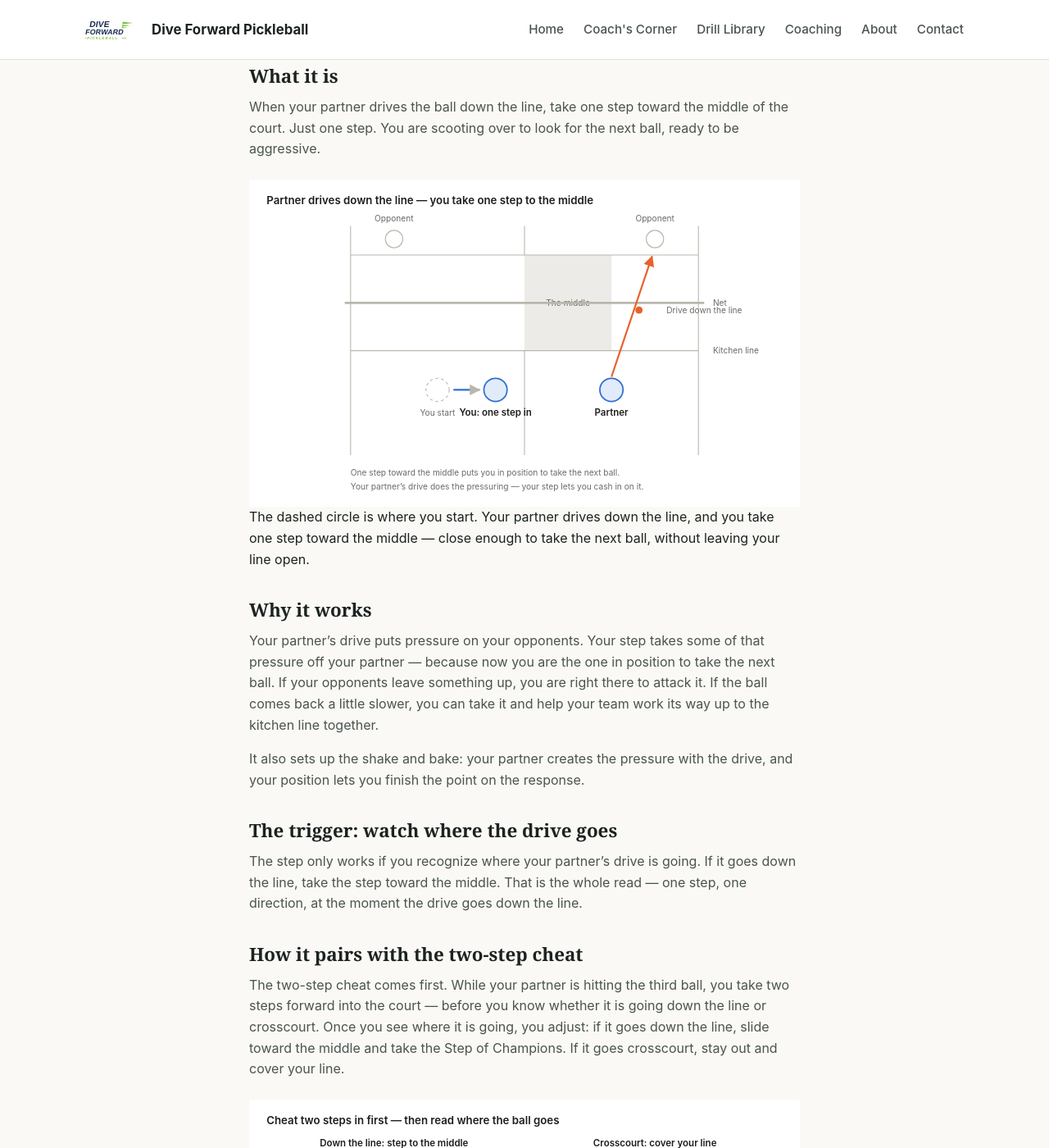
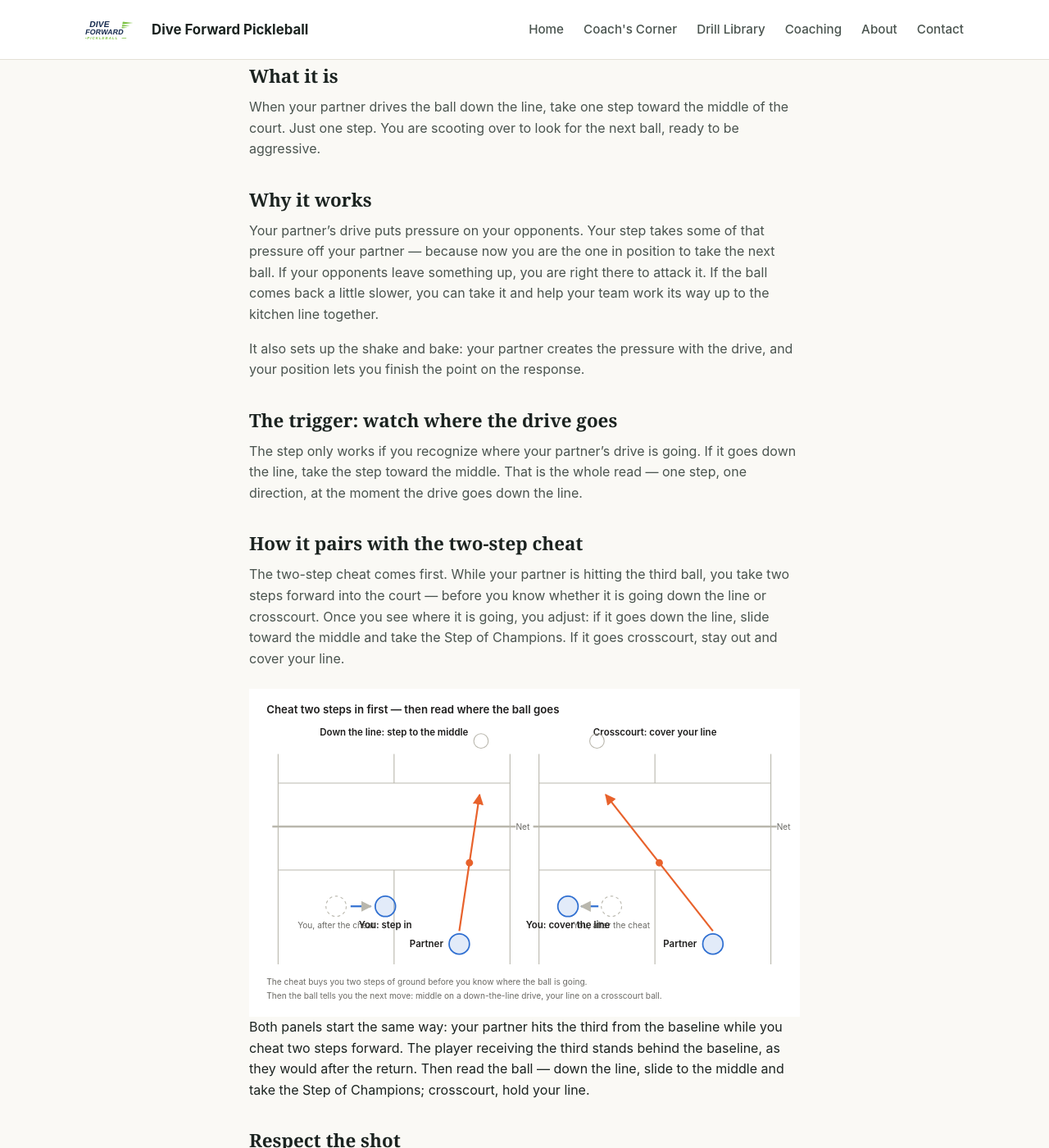
Before and after one commit to forwardpickleballorg-art/forwardpickleballorg-art.github.io, a Jekyll site: the page built from _posts/2026-11-12-step-of-champions.html, in a window 1280 px wide and 1400 px high, scrolled down 343 px. Shown: the whole window at 82% size. Built offline with Jekyll 4.4.1, drawn with Linux system fonts in a browser that asks for light colours; some of the changed text lies outside the part shown.

Commit message:
Remove diagram 1 and move return player behind baseline in diagram 2 on Step of Champions

```diff
--- a/_posts/2026-11-12-step-of-champions.html
+++ b/_posts/2026-11-12-step-of-champions.html
@@ -11,58 +11,6 @@
 <h2>What it is</h2>
 <p>When your partner drives the ball down the line, take one step toward the middle of the court. Just one step. You are scooting over to look for the next ball, ready to be aggressive.</p>
 
-<figure style="margin: 1.5rem 0;">
-<style>
-  .champions-diagram { --bg: #ffffff; --ink: #1f1e1d; --quiet: #6b6a65; --line: #b9b7ad; --zone: #ecebe7; --accent: #2f6fd1; --accent-fill: rgba(47, 111, 209, 0.14); --ball: #e8622c; background: var(--bg); color: var(--ink); font-family: -apple-system, BlinkMacSystemFont, "Segoe UI", Roboto, Helvetica, Arial, sans-serif; }
-  @media (prefers-color-scheme: dark) {
-    .champions-diagram { --bg: #1c1c1b; --ink: #f0efe9; --quiet: #a9a79e; --line: #6b6a65; --zone: #2c2c2a; --accent: #6aa3f0; --accent-fill: rgba(106, 163, 240, 0.18); --ball: #f08a5d; }
-  }
-  .champions-diagram svg { width: 100%; height: auto; display: block; }
-</style>
-<div class="champions-diagram">
-<svg viewBox="0 0 760 452" role="img" aria-label="Your partner drives down the line and you take one step toward the middle" font-size="13">
-  <defs>
-    <marker id="champ-arrow" viewBox="0 0 10 10" refX="9" refY="5" markerWidth="6" markerHeight="6" orient="auto-start-reverse">
-      <path d="M0 0L10 5L0 10z" fill="var(--line)"/>
-    </marker>
-    <marker id="champ-drive" viewBox="0 0 10 10" refX="9" refY="5" markerWidth="6" markerHeight="6" orient="auto-start-reverse">
-      <path d="M0 0L10 5L0 10z" fill="var(--ball)"/>
-    </marker>
-  </defs>
-  <text x="24" y="34" font-size="15" font-weight="600" fill="var(--ink)">Partner drives down the line &mdash; you take one step to the middle</text>
-  <polygon points="380,104 380,236 500,236 500,104" fill="var(--zone)"/>
-  <text x="440" y="174" text-anchor="middle" font-size="11.5" fill="var(--quiet)">The middle</text>
-  <g fill="none" stroke="var(--line)" stroke-width="1.25">
-    <line x1="140" y1="64" x2="140" y2="380"/>
-    <line x1="620" y1="64" x2="620" y2="380"/>
-    <line x1="140" y1="104" x2="620" y2="104"/>
-    <line x1="140" y1="236" x2="620" y2="236"/>
-    <line x1="380" y1="64" x2="380" y2="104"/>
-    <line x1="380" y1="236" x2="380" y2="380"/>
-  </g>
-  <line x1="132" y1="170" x2="628" y2="170" stroke="var(--line)" stroke-width="3"/>
-  <text x="640" y="174" font-size="11.5" fill="var(--quiet)">Net</text>
-  <text x="640" y="240" font-size="11.5" fill="var(--quiet)">Kitchen line</text>
-  <circle cx="560" cy="82" r="12" fill="none" stroke="var(--line)" stroke-width="1.25"/>
-  <circle cx="200" cy="82" r="12" fill="none" stroke="var(--line)" stroke-width="1.25"/>
-  <text x="560" y="58" text-anchor="middle" font-size="11.5" fill="var(--quiet)">Opponent</text>
-  <text x="200" y="58" text-anchor="middle" font-size="11.5" fill="var(--quiet)">Opponent</text>
-  <line x1="500" y1="272" x2="556" y2="106" stroke="var(--ball)" stroke-width="2.5" marker-end="url(#champ-drive)"/>
-  <circle cx="538" cy="180" r="5" fill="var(--ball)"/>
-  <text x="576" y="184" font-size="11.5" fill="var(--quiet)">Drive down the line</text>
-  <circle cx="500" cy="290" r="16" fill="var(--accent-fill)" stroke="var(--accent)" stroke-width="2"/>
-  <text x="500" y="326" text-anchor="middle" font-weight="600" fill="var(--ink)">Partner</text>
-  <circle cx="260" cy="290" r="16" fill="none" stroke="var(--line)" stroke-width="1.25" stroke-dasharray="4 4"/>
-  <text x="260" y="326" text-anchor="middle" font-size="11.5" fill="var(--quiet)">You start</text>
-  <path d="M282 290H318" fill="none" stroke="var(--accent)" stroke-width="2.5" marker-end="url(#champ-arrow)"/>
-  <circle cx="340" cy="290" r="16" fill="var(--accent-fill)" stroke="var(--accent)" stroke-width="2"/>
-  <text x="340" y="326" text-anchor="middle" font-weight="600" fill="var(--ink)">You: one step in</text>
-  <text x="140" y="408" font-size="11.5" fill="var(--quiet)">One step toward the middle puts you in position to take the next ball.</text>
-  <text x="140" y="428" font-size="11.5" fill="var(--quiet)">Your partner&rsquo;s drive does the pressuring &mdash; your step lets you cash in on it.</text>
-</svg>
-</div>
-<figcaption>The dashed circle is where you start. Your partner drives down the line, and you take one step toward the middle &mdash; close enough to take the next ball, without leaving your line open.</figcaption>
-</figure>
 
 <h2>Why it works</h2>
 <p>Your partner&rsquo;s drive puts pressure on your opponents. Your step takes some of that pressure off your partner &mdash; because now you are the one in position to take the next ball. If your opponents leave something up, you are right there to attack it. If the ball comes back a little slower, you can take it and help your team work its way up to the kitchen line together.</p>
@@ -75,6 +23,13 @@
 <p>The two-step cheat comes first. While your partner is hitting the third ball, you take two steps forward into the court &mdash; before you know whether it is going down the line or crosscourt. Once you see where it is going, you adjust: if it goes down the line, slide toward the middle and take the Step of Champions. If it goes crosscourt, stay out and cover your line.</p>
 
 <figure style="margin: 1.5rem 0;">
+<style>
+  .champions-diagram { --bg: #ffffff; --ink: #1f1e1d; --quiet: #6b6a65; --line: #b9b7ad; --zone: #ecebe7; --accent: #2f6fd1; --accent-fill: rgba(47, 111, 209, 0.14); --ball: #e8622c; background: var(--bg); color: var(--ink); font-family: -apple-system, BlinkMacSystemFont, "Segoe UI", Roboto, Helvetica, Arial, sans-serif; }
+  @media (prefers-color-scheme: dark) {
+    .champions-diagram { --bg: #1c1c1b; --ink: #f0efe9; --quiet: #a9a79e; --line: #6b6a65; --zone: #2c2c2a; --accent: #6aa3f0; --accent-fill: rgba(106, 163, 240, 0.18); --ball: #f08a5d; }
+  }
+  .champions-diagram svg { width: 100%; height: auto; display: block; }
+</style>
 <div class="champions-diagram">
 <svg viewBox="0 0 760 452" role="img" aria-label="After the two-step cheat: down the line means step to the middle, crosscourt means cover your line" font-size="13">
   <defs>
@@ -108,7 +63,7 @@
   <text x="728" y="194" font-size="11.5" fill="var(--quiet)">Net</text>
   <line x1="290" y1="334" x2="318" y2="146" stroke="var(--ball)" stroke-width="2.5" marker-end="url(#cheat-drive)"/>
   <circle cx="304" cy="240" r="5" fill="var(--ball)"/>
-  <circle cx="320" cy="108" r="10" fill="none" stroke="var(--line)" stroke-width="1.25"/>
+  <circle cx="320" cy="72" r="10" fill="none" stroke="var(--line)" stroke-width="1.25"/>
   <circle cx="290" cy="352" r="14" fill="var(--accent-fill)" stroke="var(--accent)" stroke-width="2"/>
   <text x="268" y="356" text-anchor="end" font-weight="600" fill="var(--ink)">Partner</text>
   <circle cx="120" cy="300" r="14" fill="none" stroke="var(--line)" stroke-width="1.25" stroke-dasharray="4 4"/>
@@ -118,7 +73,7 @@
   <text x="188" y="330" text-anchor="middle" font-weight="600" fill="var(--ink)">You: step in</text>
   <line x1="640" y1="334" x2="492" y2="146" stroke="var(--ball)" stroke-width="2.5" marker-end="url(#cheat-drive)"/>
   <circle cx="566" cy="240" r="5" fill="var(--ball)"/>
-  <circle cx="480" cy="108" r="10" fill="none" stroke="var(--line)" stroke-width="1.25"/>
+  <circle cx="480" cy="72" r="10" fill="none" stroke="var(--line)" stroke-width="1.25"/>
   <circle cx="640" cy="352" r="14" fill="var(--accent-fill)" stroke="var(--accent)" stroke-width="2"/>
   <text x="618" y="356" text-anchor="end" font-weight="600" fill="var(--ink)">Partner</text>
   <circle cx="500" cy="300" r="14" fill="none" stroke="var(--line)" stroke-width="1.25" stroke-dasharray="4 4"/>
@@ -130,7 +85,7 @@
   <text x="24" y="428" font-size="11.5" fill="var(--quiet)">Then the ball tells you the next move: middle on a down-the-line drive, your line on a crosscourt ball.</text>
 </svg>
 </div>
-<figcaption>Both panels start the same way: your partner hits the third from the baseline while you cheat two steps forward. Then read the ball &mdash; down the line, slide to the middle and take the Step of Champions; crosscourt, hold your line.</figcaption>
+<figcaption>Both panels start the same way: your partner hits the third from the baseline while you cheat two steps forward. The player receiving the third stands behind the baseline, as they would after the return. Then read the ball &mdash; down the line, slide to the middle and take the Step of Champions; crosscourt, hold your line.</figcaption>
 </figure>
 
 <h2>Respect the shot</h2>
```
